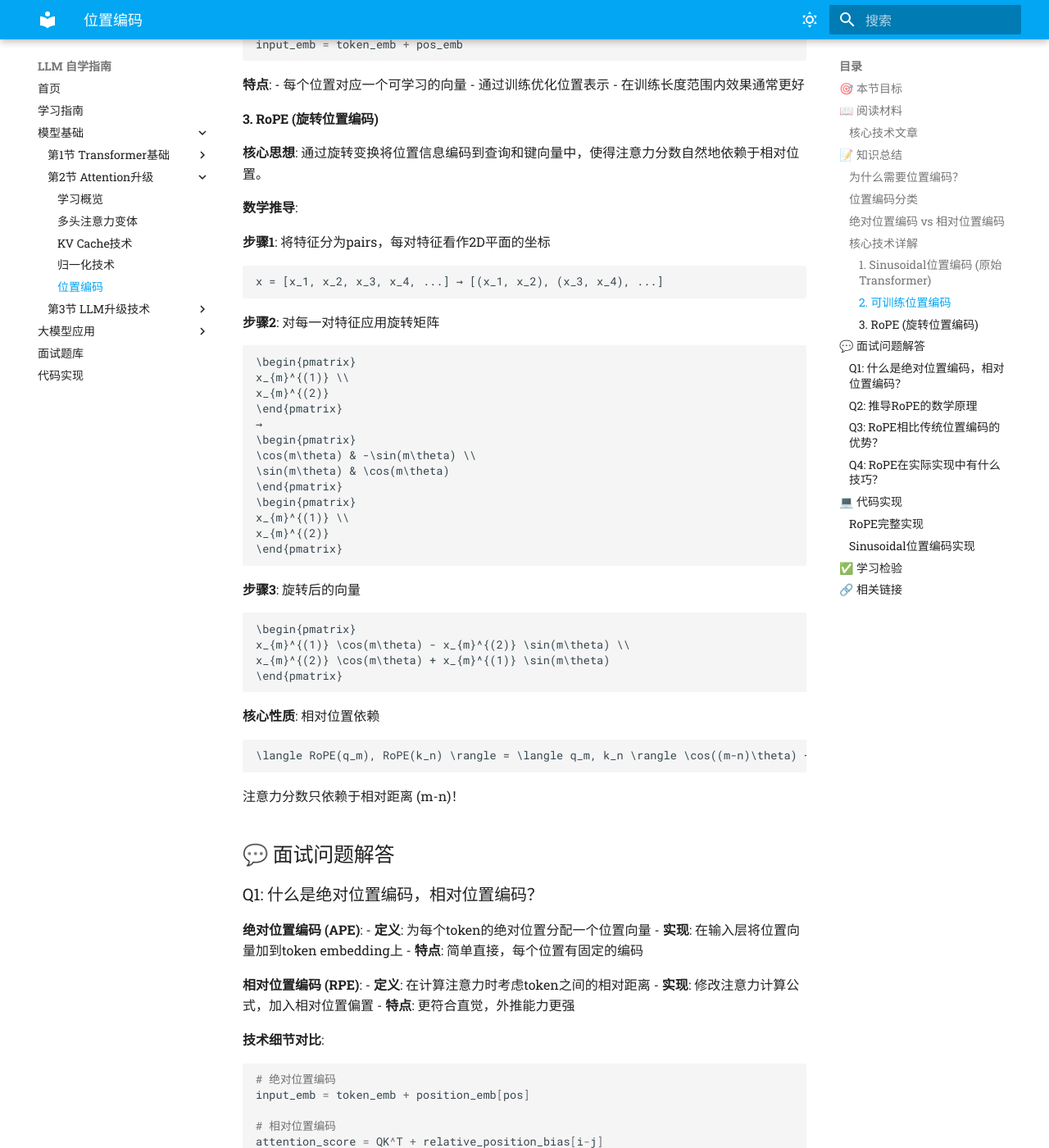
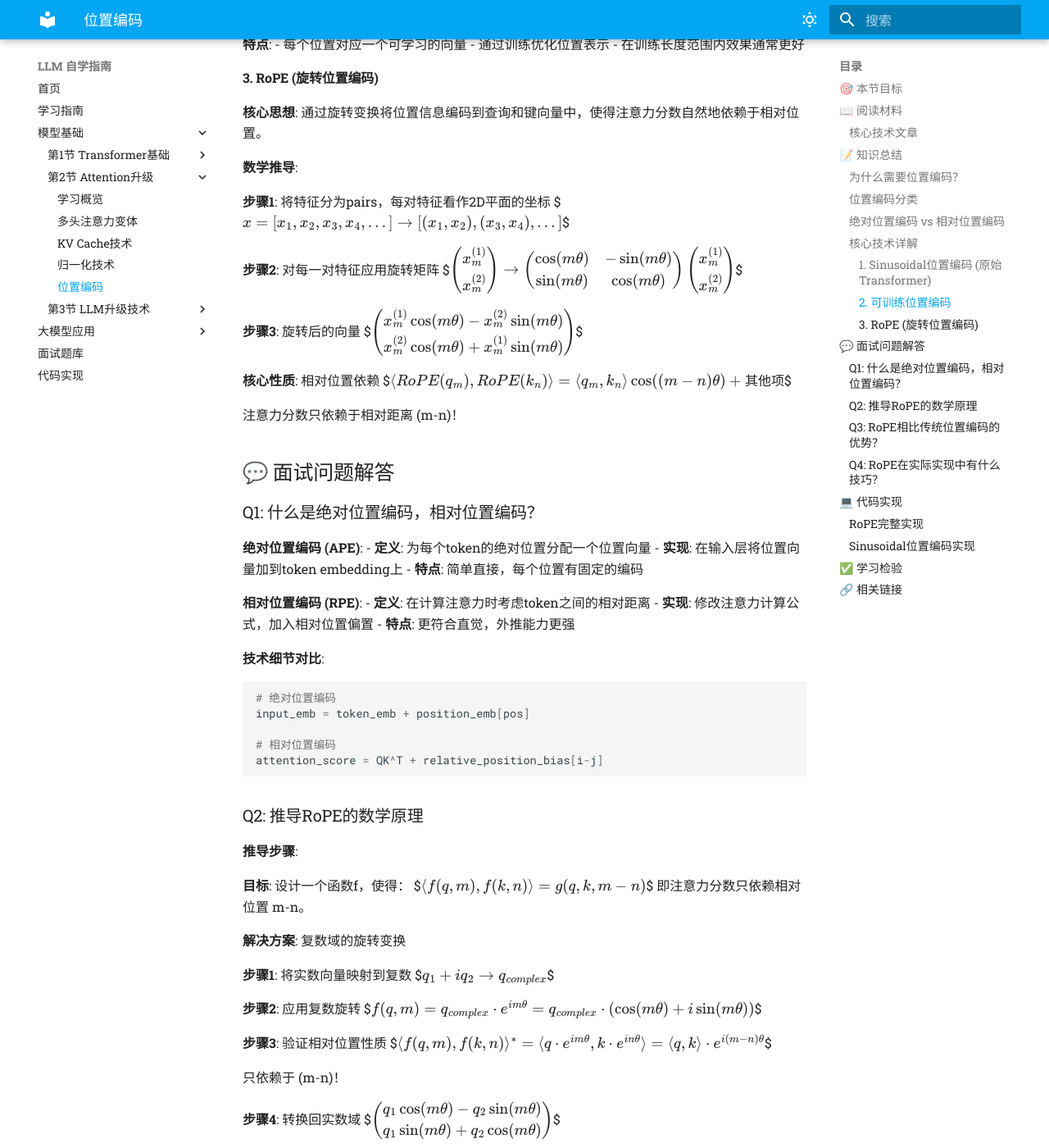
Before and after one commit to JamesBrianD/llm-self-learning, an MkDocs documentation site: the page built from docs/fundamentals/attention-advanced/positional-encoding.md, in a window 1280 px wide and 1400 px high, scrolled down 1965 px. Shown: the whole window at 82% size. Built offline with MkDocs 1.6.1 and Material for MkDocs 9.7.7, drawn with Linux system fonts in a browser that asks for light colours; some of the changed text lies outside the part shown.

````diff
--- a/docs/fundamentals/attention-advanced/positional-encoding.md
+++ b/docs/fundamentals/attention-advanced/positional-encoding.md
@@ -54,10 +54,8 @@ sequence2 = ["爱", "北京", "我"]
 #### 1. Sinusoidal位置编码 (原始Transformer)
 
 **数学公式**:
-```math
-PE(pos, 2i) = sin(pos / 10000^{2i/d_{model}})
-PE(pos, 2i+1) = cos(pos / 10000^{2i/d_{model}})
-```
+$$PE(pos, 2i) = sin(pos / 10000^{2i/d_{model}})$$
+$$PE(pos, 2i+1) = cos(pos / 10000^{2i/d_{model}})$$
 
 **核心特点**:
 - 使用正弦余弦函数生成位置编码
@@ -96,13 +94,10 @@ input_emb = token_emb + pos_emb
 **数学推导**:
 
 **步骤1**: 将特征分为pairs，每对特征看作2D平面的坐标
-```math
-x = [x_1, x_2, x_3, x_4, ...] → [(x_1, x_2), (x_3, x_4), ...]
-```
+$$x = [x_1, x_2, x_3, x_4, ...] → [(x_1, x_2), (x_3, x_4), ...]$$
 
 **步骤2**: 对每一对特征应用旋转矩阵
-```math
-\begin{pmatrix}
+$$\begin{pmatrix}
 x_{m}^{(1)} \\
 x_{m}^{(2)}
 \end{pmatrix}
@@ -114,21 +109,16 @@ x_{m}^{(2)}
 \begin{pmatrix}
 x_{m}^{(1)} \\
 x_{m}^{(2)}
-\end{pmatrix}
-```
+\end{pmatrix}$$
 
 **步骤3**: 旋转后的向量
-```math
-\begin{pmatrix}
+$$\begin{pmatrix}
 x_{m}^{(1)} \cos(m\theta) - x_{m}^{(2)} \sin(m\theta) \\
 x_{m}^{(2)} \cos(m\theta) + x_{m}^{(1)} \sin(m\theta)
-\end{pmatrix}
-```
+\end{pmatrix}$$
 
 **核心性质**: 相对位置依赖
-```math
-\langle RoPE(q_m), RoPE(k_n) \rangle = \langle q_m, k_n \rangle \cos((m-n)\theta) + \text{其他项}
-```
+$$\langle RoPE(q_m), RoPE(k_n) \rangle = \langle q_m, k_n \rangle \cos((m-n)\theta) + \text{其他项}$$
 
 注意力分数只依赖于相对距离 (m-n)！
 
@@ -160,38 +150,27 @@ attention_score = QK^T + relative_position_bias[i-j]
 **推导步骤**:
 
 **目标**: 设计一个函数f，使得：
-```math
-\langle f(q, m), f(k, n) \rangle = g(q, k, m-n)
-```
+$$\langle f(q, m), f(k, n) \rangle = g(q, k, m-n)$$
 即注意力分数只依赖相对位置 m-n。
 
 **解决方案**: 复数域的旋转变换
 
 **步骤1**: 将实数向量映射到复数
-```math
-q_{1} + i q_{2} → q_{complex}
-```
+$$q_{1} + i q_{2} → q_{complex}$$
 
 **步骤2**: 应用复数旋转
-```math
-f(q, m) = q_{complex} \cdot e^{im\theta} = q_{complex} \cdot (\cos(m\theta) + i\sin(m\theta))
-```
+$$f(q, m) = q_{complex} \cdot e^{im\theta} = q_{complex} \cdot (\cos(m\theta) + i\sin(m\theta))$$
 
 **步骤3**: 验证相对位置性质
-```math
-\langle f(q,m), f(k,n) \rangle^* = \langle q \cdot e^{im\theta}, k \cdot e^{in\theta} \rangle
-= \langle q, k \rangle \cdot e^{i(m-n)\theta}
-```
+$$\langle f(q,m), f(k,n) \rangle^* = \langle q \cdot e^{im\theta}, k \cdot e^{in\theta} \rangle = \langle q, k \rangle \cdot e^{i(m-n)\theta}$$
 
 只依赖于 (m-n)！
 
 **步骤4**: 转换回实数域
-```math
-\begin{pmatrix}
+$$\begin{pmatrix}
 q_1 \cos(m\theta) - q_2 \sin(m\theta) \\
 q_1 \sin(m\theta) + q_2 \cos(m\theta)
-\end{pmatrix}
-```
+\end{pmatrix}$$
 
 **关键洞察**: 通过旋转变换，相对位置信息自然地编码在了向量的几何关系中。
 
--- /dev/null
+++ b/docs/javascripts/mathjax.js
@@ -0,0 +1,16 @@
+window.MathJax = {
+  tex: {
+    inlineMath: [["\\(", "\\)"]],
+    displayMath: [["\\[", "\\]"]],
+    processEscapes: true,
+    processEnvironments: true
+  },
+  options: {
+    ignoreHtmlClass: ".*|",
+    processHtmlClass: "arithmatex"
+  }
+};
+
+document$.subscribe(() => {
+  MathJax.typesetPromise()
+})
--- a/mkdocs.yml
+++ b/mkdocs.yml
@@ -91,6 +91,13 @@ markdown_extensions:
   - pymdownx.superfences
   - pymdownx.tabbed:
       alternate_style: true
+  - pymdownx.arithmatex:
+      generic: true
   - tables
   - toc:
       permalink: true
+
+extra_javascript:
+  - javascripts/mathjax.js
+  - https://polyfill.io/v3/polyfill.min.js?features=es6
+  - https://cdn.jsdelivr.net/npm/mathjax@3/es5/tex-mml-chtml.js
````
Also changed, not shown: docs/fundamentals/attention-advanced/mha-variants.md (+4 -4 lines), docs/fundamentals/attention-advanced/normalization.md (+3 -9 lines), docs/fundamentals/transformer/attention.md (+2 -7 lines).
